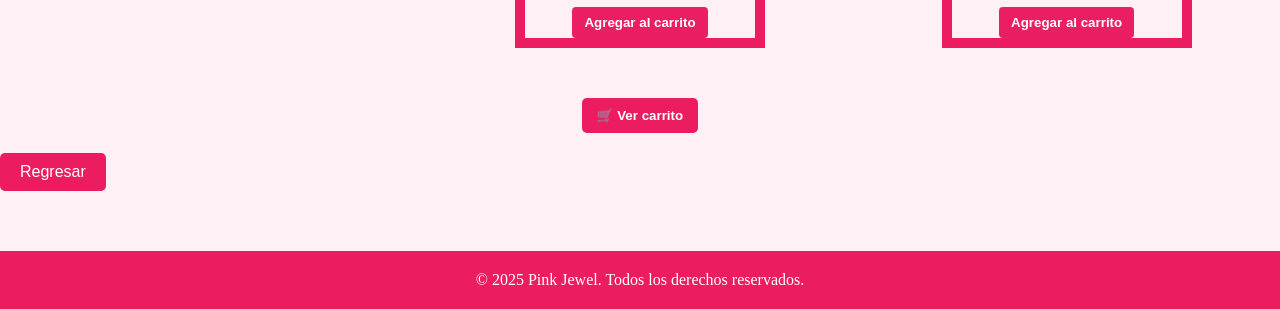
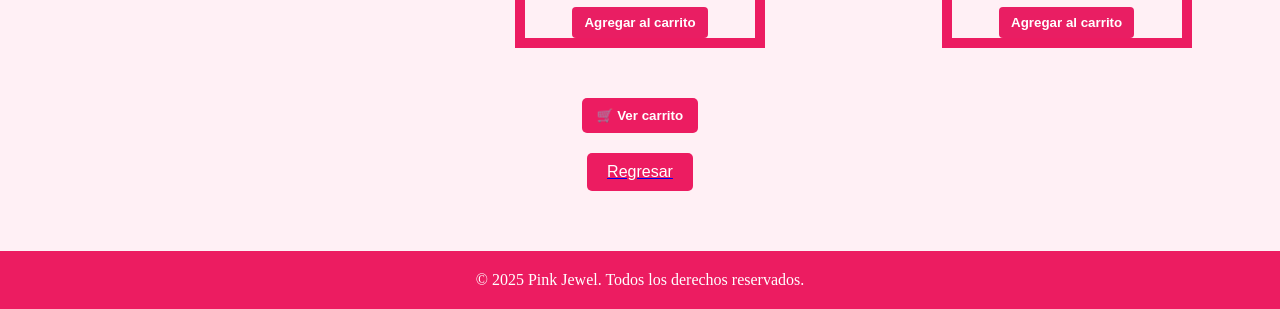
Before and after one commit to kitkatcandy/pinkjewel-web, a plain HTML site: page paginaaretes.html in a window 1280 px wide. Shown: the part 871-1180 px from the top of the page. Drawn offline with Linux system fonts and the light colour scheme.

Commit message:
Update paginaaretes.html

```diff
--- a/paginaaretes.html
+++ b/paginaaretes.html
@@ -67,7 +67,7 @@
 </div>
 
 <a href="index.html">
-  <div class="contenedor2">
+  <div class="contenedor">
     <button class="regresar2">Regresar</button>
   </div>
 </a>
```
